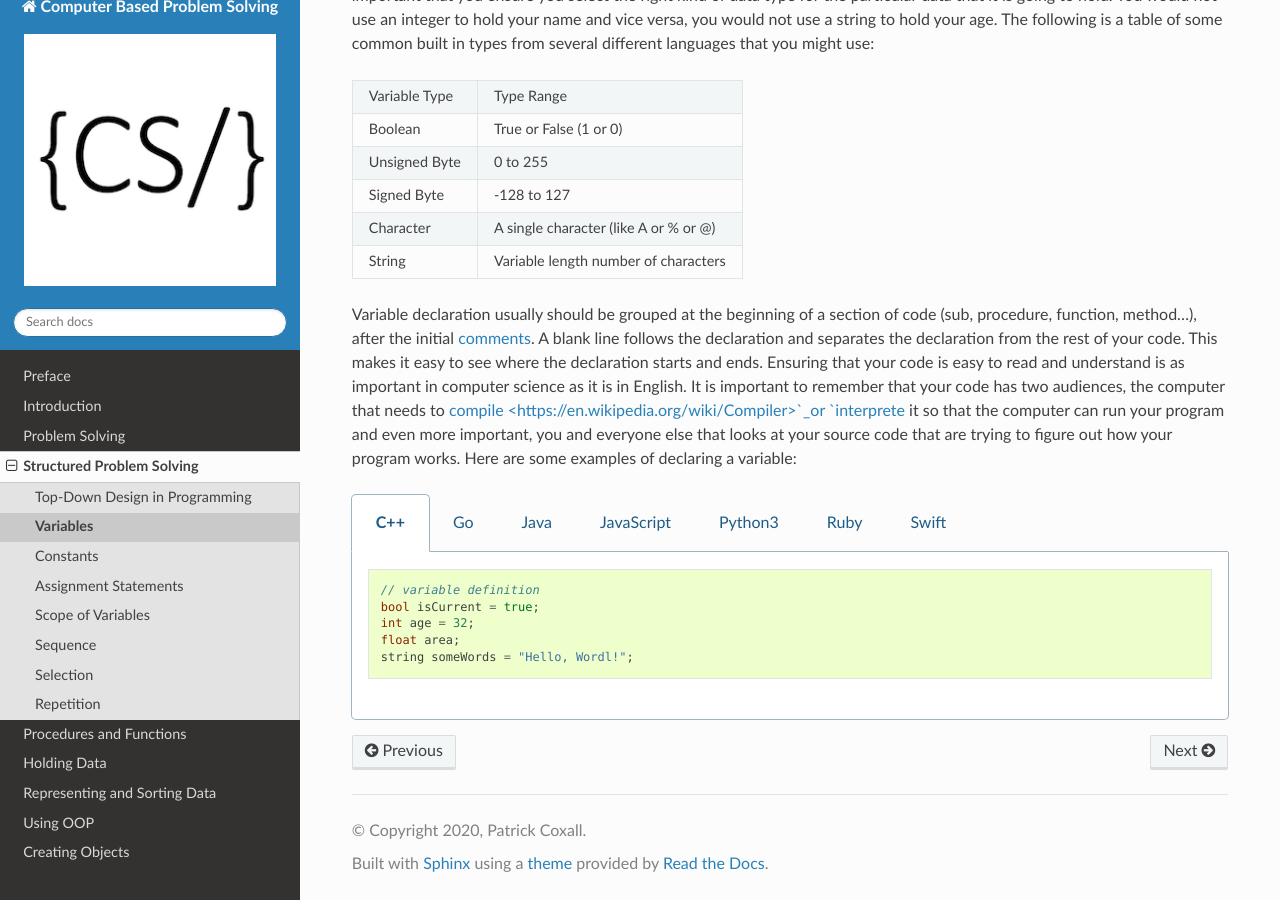
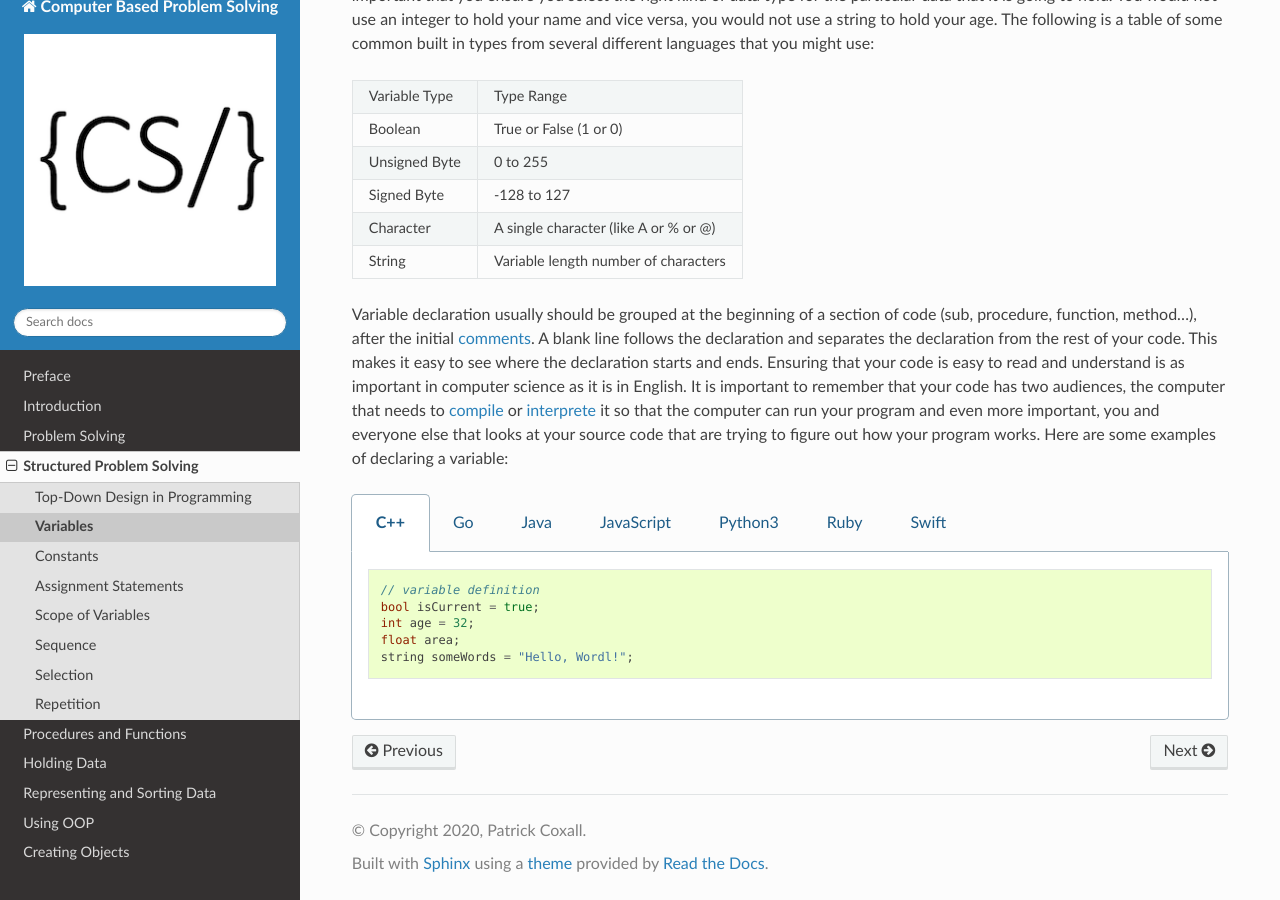
Before and after one commit to Mr-Coxall/Computer-Based-Problem-Solving, a Sphinx documentation site: the page built from docs/structured-problem-solving/variables.rst, in a window 1280 px wide and 900 px high, scrolled down 704 px. Built offline with Sphinx 7.4.7 and the Read the Docs theme 2.0.0, drawn with Linux system fonts in a browser that asks for light colours; pages that are not in the unit, such as notebooks, are missing from menus.

```diff
--- a/docs/structured-problem-solving/variables.rst
+++ b/docs/structured-problem-solving/variables.rst
@@ -18,7 +18,7 @@ Character        A single character (like A or % or @)
 String           Variable length number of characters
 ===============  ========================================
 
-Variable declaration usually should be grouped at the beginning of a section of code (sub, procedure, function, method...), after the initial `comments <https://en.wikipedia.org/wiki/Comment_%28computer_programming%29>`_. A blank line follows the declaration and separates the declaration from the rest of your code. This makes it easy to see where the declaration starts and ends. Ensuring that your code is easy to read and understand is as important in computer science as it is in English. It is important to remember that your code has two audiences, the computer that needs to `compile <https://en.wikipedia.org/wiki/Compiler>`_or `interprete <https://en.wikipedia.org/wiki/Interpreter_(computing)>`_ it so that the computer can run your program and even more important, you and everyone else that looks at your source code that are trying to figure out how your program works. Here are some examples of declaring a variable:
+Variable declaration usually should be grouped at the beginning of a section of code (sub, procedure, function, method...), after the initial `comments <https://en.wikipedia.org/wiki/Comment_%28computer_programming%29>`_. A blank line follows the declaration and separates the declaration from the rest of your code. This makes it easy to see where the declaration starts and ends. Ensuring that your code is easy to read and understand is as important in computer science as it is in English. It is important to remember that your code has two audiences, the computer that needs to `compile <https://en.wikipedia.org/wiki/Compiler>`_ or `interprete <https://en.wikipedia.org/wiki/Interpreter_(computing)>`_ it so that the computer can run your program and even more important, you and everyone else that looks at your source code that are trying to figure out how your program works. Here are some examples of declaring a variable:
 
 
 .. tabs::
```
